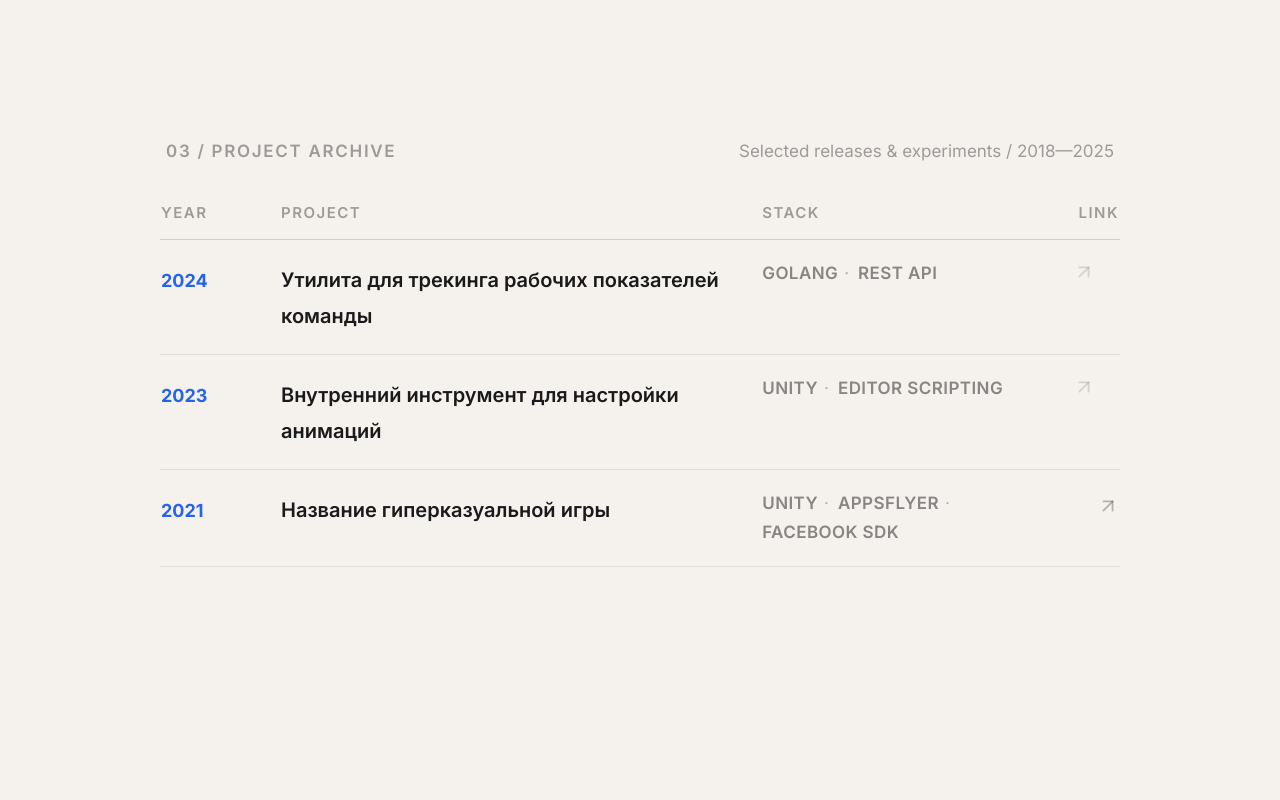
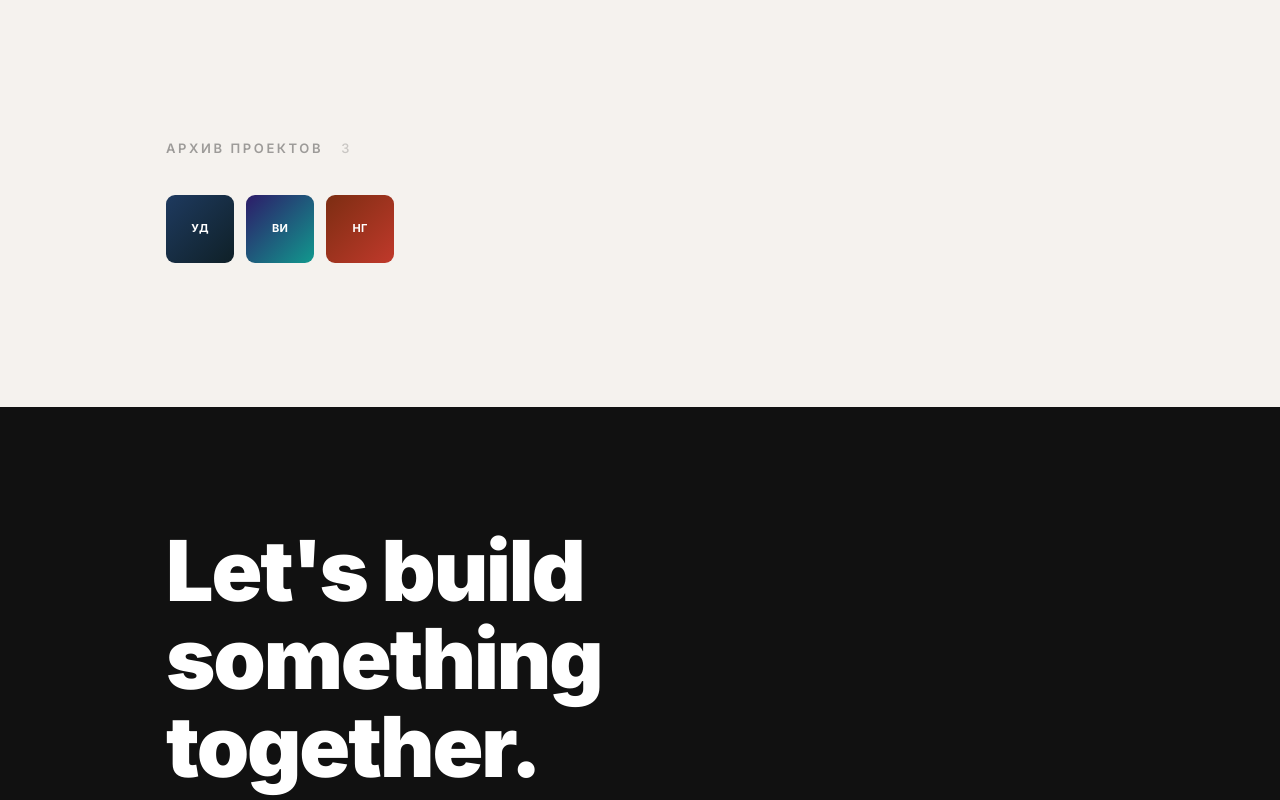
Before and after one commit to Toha777333/Toha777333.github.io, a React (Vite) app in the folder portfolio/: page / in a window 1280 px wide. Shown: the part 2760-3560 px from the top of the page. Built offline with nearby package versions, Linux system fonts and the light colour scheme.

Commit message:
Блок архивных проектов в виде квадратиков

```diff
--- a/portfolio/src/App.jsx
+++ b/portfolio/src/App.jsx
@@ -1,7 +1,7 @@
 import Hero from './components/Hero'
 import Achievements from './components/Achievements'
 import FeaturedProjects from './components/FeaturedProjects'
-import ArchiveProjects from './components/ArchiveProjects'
+import ProjectArchiveGrid from './components/ProjectArchiveGrid'
 import Footer from './components/Footer'
 import data from './data/data.json'
 
@@ -11,7 +11,7 @@ function App() {
       <Hero info={data.personalInfo} />
       <Achievements achievements={data.achievements} />
       <FeaturedProjects projects={data.featuredProjects} />
-      <ArchiveProjects projects={data.archiveProjects} />
+      <ProjectArchiveGrid projects={data.archiveProjects} />
       <Footer info={data.personalInfo} />
     </main>
   )
--- /dev/null
+++ b/portfolio/src/components/ProjectArchiveGrid.jsx
@@ -0,0 +1,179 @@
+import { useState, useEffect } from 'react'
+import { X, ExternalLink } from 'lucide-react'
+
+// Палитра градиентов для иконок (по индексу)
+const GRADIENTS = [
+  ['#1e3a5f', '#0f2027'],
+  ['#2d1b69', '#11998e'],
+  ['#7c2d12', '#c0392b'],
+  ['#134e5e', '#355c7d'],
+  ['#373b44', '#1a237e'],
+  ['#4a1942', '#c0392b'],
+  ['#0f3460', '#533483'],
+  ['#1a1a2e', '#2563EB'],
+  ['#2c3e50', '#27ae60'],
+  ['#6a3093', '#a044ff'],
+  ['#b34700', '#ef8a17'],
+  ['#12b886', '#087f5b'],
+]
+
+function getInitials(title) {
+  return title
+    .trim()
+    .split(/\s+/)
+    .slice(0, 2)
+    .map((w) => w[0] ?? '')
+    .join('')
+    .toUpperCase()
+}
+
+export default function ProjectArchiveGrid({ projects }) {
+  const [selected, setSelected] = useState(null)
+
+  // Закрытие по Escape
+  useEffect(() => {
+    if (!selected) return
+    const handler = (e) => { if (e.key === 'Escape') setSelected(null) }
+    window.addEventListener('keydown', handler)
+    return () => window.removeEventListener('keydown', handler)
+  }, [selected])
+
+  // Блокировка прокрутки body при открытом модале
+  useEffect(() => {
+    document.body.style.overflow = selected ? 'hidden' : ''
+    return () => { document.body.style.overflow = '' }
+  }, [selected])
+
+  return (
+    <section className="max-w-[1020px] mx-auto px-6 pb-16">
+      {/* Заголовок секции */}
+      <div className="flex items-center gap-3 mb-6">
+        <span className="text-[13px] font-semibold tracking-[0.2em] uppercase text-[#1A1A1A]/40">
+          Архив проектов
+        </span>
+        <span className="text-[13px] text-[#1A1A1A]/20 font-medium">
+          {projects.length}
+        </span>
+      </div>
+
+      {/* Плотная сетка иконок */}
+      <div className="grid grid-cols-5 sm:grid-cols-8 md:grid-cols-10 lg:grid-cols-12 gap-2">
+        {projects.map((project, i) => {
+          const [from, to] = GRADIENTS[i % GRADIENTS.length]
+          const initials = getInitials(project.title)
+
+          return (
+            <button
+              key={project.id}
+              onClick={() => setSelected(project)}
+              title={project.title}
+              aria-label={`Открыть проект: ${project.title}`}
+              className="
+                group relative w-full aspect-square rounded-md overflow-hidden
+                flex items-center justify-center
+                transition-all duration-200
+                hover:scale-110 hover:z-10
+                hover:ring-2 hover:ring-[#2563EB] hover:ring-offset-2 hover:ring-offset-[#F5F2EE]
+                focus:outline-none focus:ring-2 focus:ring-[#2563EB] focus:ring-offset-2
+                cursor-pointer
+              "
+              style={{
+                background: `linear-gradient(135deg, ${from}, ${to})`,
+              }}
+            >
+              <span className="text-white font-bold text-[11px] leading-none select-none tracking-wide">
+                {initials}
+              </span>
+            </button>
+          )
+        })}
+      </div>
+
+      {/* ======================== МОДАЛЬНОЕ ОКНО ======================== */}
+      {selected && (
+        <>
+          {/* Затемнённый фон */}
+          <div
+            className="fixed inset-0 z-50 bg-black/80 backdrop-blur-sm"
+            onClick={() => setSelected(null)}
+          />
+
+          {/*
+            Панель:
+            - Мобильные: bottom sheet, выезжает снизу
+            - Десктоп: всплывающее окно по центру
+          */}
+          <div
+            className="
+              fixed z-50
+              bottom-0 left-0 right-0
+              sm:inset-0 sm:flex sm:items-center sm:justify-center sm:p-6
+            "
+          >
+            <div
+              className="
+                relative bg-white
+                rounded-t-2xl sm:rounded-2xl
+                w-full sm:max-w-[480px]
+                p-8 sm:p-10
+                archive-modal-enter
+              "
+              onClick={(e) => e.stopPropagation()}
+            >
+              {/* Крестик закрытия */}
+              <button
+                onClick={() => setSelected(null)}
+                aria-label="Закрыть"
+                className="absolute top-4 right-4 text-[#1A1A1A]/30 hover:text-[#1A1A1A] transition-colors p-1"
+              >
+                <X size={22} />
+              </button>
+
+              {/* Pill-handle для мобильного bottom sheet */}
+              <div className="sm:hidden w-10 h-1 rounded-full bg-[#1A1A1A]/20 mx-auto mb-8" />
+
+              {/* Год */}
+              <p className="text-[12px] font-semibold tracking-[0.25em] uppercase text-[#1A1A1A]/40 mb-2">
+                {selected.year}
+              </p>
+
+              {/* Название */}
+              <h3 className="text-[24px] font-black leading-tight mb-6 pr-8">
+                {selected.title}
+              </h3>
+
+              {/* Стек технологий */}
+              <div className="flex flex-wrap gap-2 mb-8">
+                {selected.techStack.map((tech) => (
+                  <span
+                    key={tech}
+                    className="px-3 py-1.5 bg-[#F5F2EE] text-[#1A1A1A] text-[12px] font-semibold uppercase tracking-widest rounded-sm"
+                  >
+                    {tech}
+                  </span>
+                ))}
+              </div>
+
+              {/* Ссылка (если есть) */}
+              {selected.link ? (
+                <a
+                  href={selected.link}
+                  target="_blank"
+                  rel="noopener noreferrer"
+                  className="inline-flex items-center gap-2 px-5 py-3 bg-[#1A1A1A] text-white text-[16px] font-semibold rounded-sm hover:bg-[#2563EB] transition-colors duration-200"
+                >
+                  Открыть проект
+                  <ExternalLink size={18} />
+                </a>
+              ) : (
+                <p className="text-[14px] text-[#1A1A1A]/30 italic">
+                  Ссылка недоступна
+                </p>
+              )}
+            </div>
+          </div>
+        </>
+      )}
+    </section>
+  )
+}
--- a/portfolio/src/index.css
+++ b/portfolio/src/index.css
@@ -26,3 +26,19 @@ body {
   background-color: var(--color-accent);
   color: #fff;
 }
+
+/* Анимация появления архивного модала / bottom sheet */
+@keyframes archiveModalEnter {
+  from {
+    opacity: 0;
+    transform: translateY(24px);
+  }
+  to {
+    opacity: 1;
+    transform: translateY(0);
+  }
+}
+
+.archive-modal-enter {
+  animation: archiveModalEnter 0.22s cubic-bezier(0.16, 1, 0.3, 1) both;
+}
```
